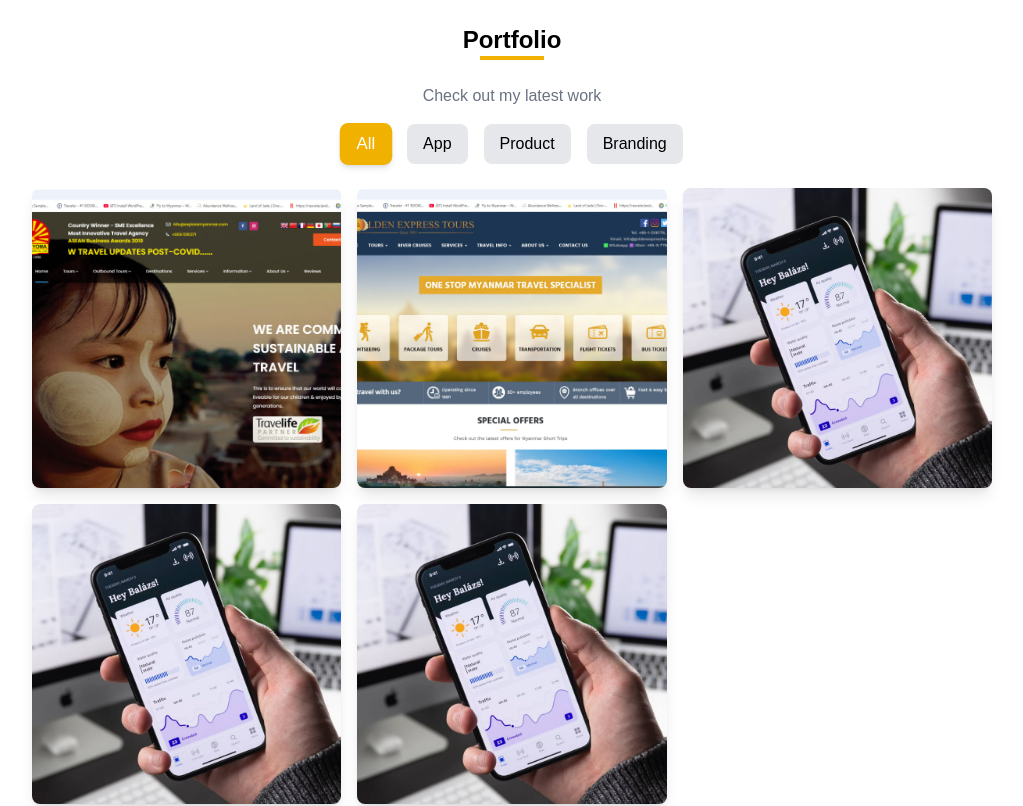
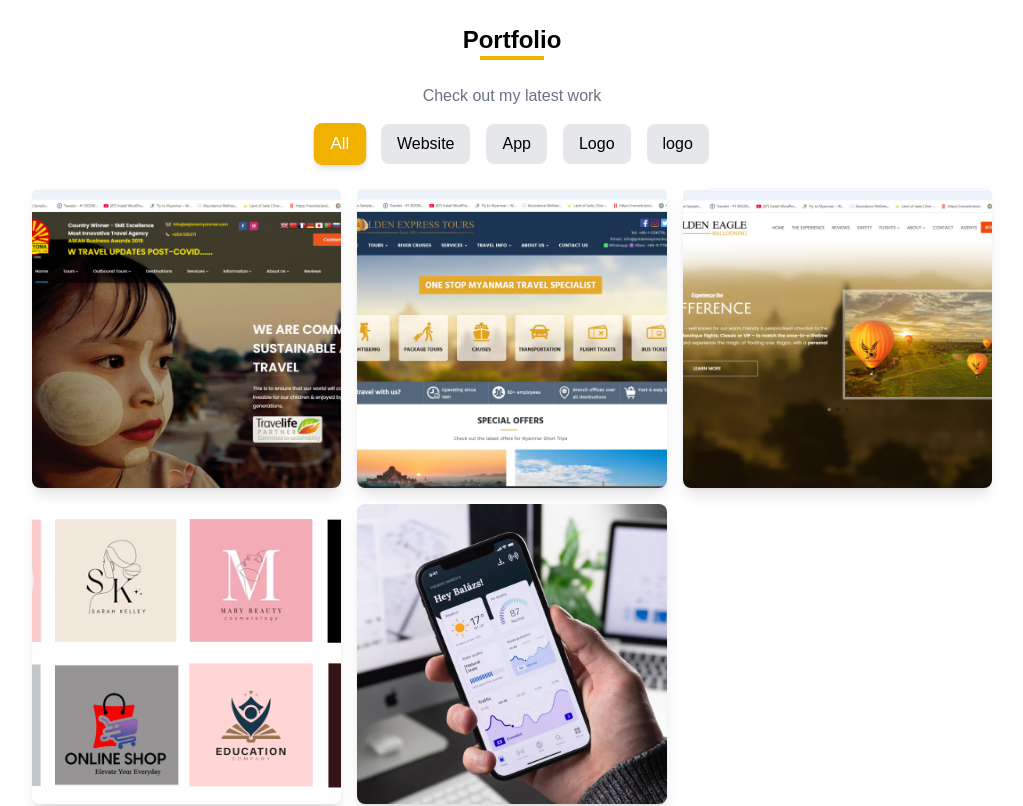
Before and after one commit to SLprogramming/better_portfolio, a React (Vite) app: page / in a window 1280 px wide. Shown: the part 1980-2786 px from the top of the page, without its empty margins (128-1151 px from the left). Built offline with nearby package versions, Linux system fonts and the light colour scheme.

Commit message:
chagne:image

```diff
--- a/src/helper/portfolios.js
+++ b/src/helper/portfolios.js
@@ -1,10 +1,10 @@
 
 
 export const portfolioData = [
-    { id: 1, title: "App UI Design", description:'Lorem ipsum, dolor sit amet consectetur',category: "App", image: "/assets/img/portfolio/website_1.jpg" },
-    { id: 2, title: "Smart Watch", description:'Lorem ipsum, dolor sit amet consectetur',category: "Product", image: "/assets/img/portfolio/website_2.jpg" },
-    { id: 3, title: "Cosmetics Branding", description:'Lorem ipsum, dolor sit amet consectetur',category: "Branding", image: "/assets/img/portfolio/app-1.jpg" },
-    { id: 4, title: "Mobile Wallet", description:'Lorem ipsum, dolor sit amet consectetur',category: "App", image: "/assets/img/portfolio/app-1.jpg" },
+    { id: 1, title: "App UI Design", description:'Lorem ipsum, dolor sit amet consectetur',category: "Website", image: "/assets/img/portfolio/website_1.jpg" },
+    { id: 2, title: "Smart Watch", description:'Lorem ipsum, dolor sit amet consectetur',category: "App", image: "/assets/img/portfolio/website_2.jpg" },
+    { id: 3, title: "Cosmetics Branding", description:'Lorem ipsum, dolor sit amet consectetur',category: "Logo", image: "/assets/img/portfolio/website_3.jpg" },
+    { id: 4, title: "Mobile Wallet", description:'Lorem ipsum, dolor sit amet consectetur',category: "logo", image: "/assets/img/portfolio/logos.png" },
     { id: 5, title: "Mobile Wallet", description:'Lorem ipsum, dolor sit amet consectetur',category: "App", image: "/assets/img/portfolio/app-1.jpg" },
 
   ];
```
Also changed, not shown: public/assets/img/portfolio/logos.png (added), public/assets/img/portfolio/website_3.jpg (added).
